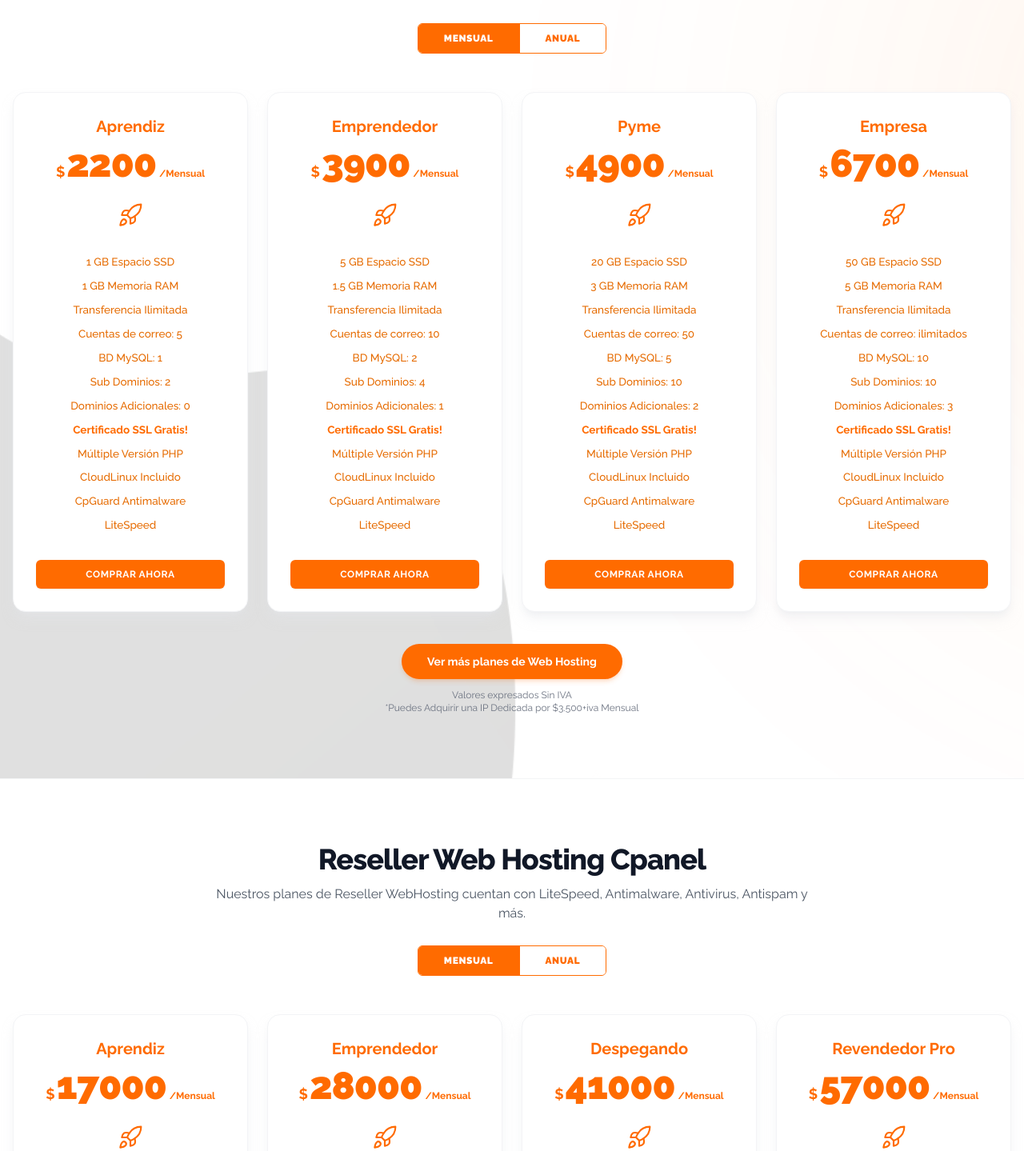
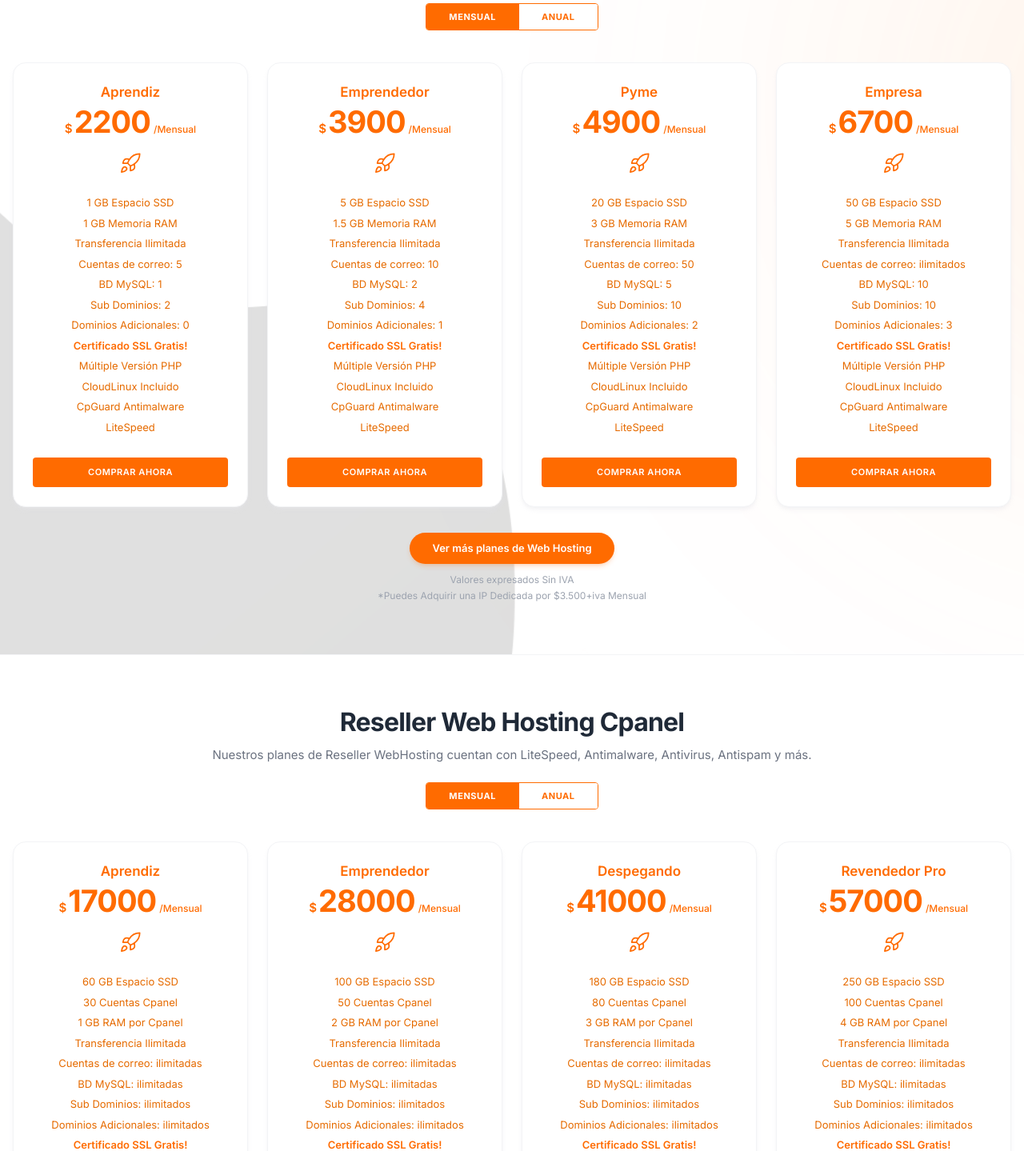
Before and after one commit to MajajiCL/oneservidores-web, a Next.js app: page / in a window 1280 px wide. Shown: the part 896-2335 px from the top of the page at 80% size. Built offline with nearby package versions, Linux system fonts and the light colour scheme.

Commit message:
Fix font family and sizing: apply official Elementor Inter typography hierarchy and scale down oversized headings/prices

```diff
--- a/app/globals.css
+++ b/app/globals.css
@@ -1,4 +1,4 @@
-@import url("https://fonts.googleapis.com/css2?family=Montserrat:wght@400;500;600;700;800;900&family=Raleway:wght@400;500;600;700;800;900&family=Inter:wght@300;400;500;600;700&display=swap");
+@import url("https://fonts.googleapis.com/css2?family=Inter:wght@300;400;500;600;700;800;900&family=Montserrat:wght@400;500;600;700;800;900&family=Roboto:wght@400;500;700&display=swap");
 
 @tailwind base;
 @tailwind components;
@@ -16,14 +16,16 @@ html {
 html, body {
   background: #ffffff;
   color: #333333;
-  font-family: 'Raleway', 'Montserrat', Inter, -apple-system, BlinkMacSystemFont, "Segoe UI", Roboto, sans-serif;
+  font-family: 'Inter', -apple-system, BlinkMacSystemFont, "Segoe UI", Roboto, sans-serif;
   -webkit-font-smoothing: antialiased;
   text-rendering: optimizeLegibility;
+  font-size: 16px;
+  line-height: 1.5;
 }
 
 h1, h2, h3, h4, h5, h6 {
-  font-family: 'Raleway', 'Montserrat', sans-serif;
-  font-weight: 700;
+  font-family: 'Inter', sans-serif;
+  color: #111827;
 }
 
 ::selection {
--- a/components/home/hosting-pricing.tsx
+++ b/components/home/hosting-pricing.tsx
@@ -74,7 +74,7 @@ export function HostingPricing() {
   const [billing, setBilling] = useState<"monthly" | "annual">("monthly");
 
   return (
-    <section id="planes-hosting" className="relative py-20 bg-white overflow-hidden border-b border-gray-100">
+    <section id="planes-hosting" className="relative py-16 bg-white overflow-hidden border-b border-gray-100">
       {/* Background overlay idéntico al de Hostiko Elementor original */}
       <div className="absolute inset-0 z-0 pointer-events-none opacity-40">
         <Image
@@ -86,22 +86,22 @@ export function HostingPricing() {
       </div>
 
       <div className="container relative z-10">
-        {/* Section Header */}
-        <div className="text-center max-w-3xl mx-auto space-y-3 mb-12">
-          <h2 className="text-3xl sm:text-4xl font-extrabold text-gray-900 tracking-tight">
+        {/* Section Header con tamaños idénticos a Elementor (h2: 32px) */}
+        <div className="text-center max-w-3xl mx-auto space-y-2.5 mb-10">
+          <h2 className="text-[32px] font-bold text-[#1f2937] tracking-tight leading-tight">
             Web Hosting Cpanel
           </h2>
-          <p className="text-sm sm:text-base text-gray-600">
+          <p className="text-[15px] text-gray-500 font-normal">
             Nuestros planes de WebHosting cuentan con LiteSpeed, Antimalware, Antivirus, Antispam y más.
           </p>
 
           {/* Authentic Switcher [MENSUAL] [ANUAL] */}
-          <div className="pt-4 flex items-center justify-center">
-            <div className="inline-flex rounded-md border border-[#FF6B00] overflow-hidden shadow-xs">
+          <div className="pt-3 flex items-center justify-center">
+            <div className="inline-flex rounded border border-[#FF6B00] overflow-hidden shadow-xs">
               <button
                 type="button"
                 onClick={() => setBilling("monthly")}
-                className={`px-8 py-2.5 text-xs font-black uppercase tracking-wider transition-all ${
+                className={`px-7 py-2 text-[11px] font-bold uppercase tracking-wider transition-all ${
                   billing === "monthly"
                     ? "bg-[#FF6B00] text-white"
                     : "bg-white text-[#FF6B00] hover:bg-orange-50"
@@ -112,7 +112,7 @@ export function HostingPricing() {
               <button
                 type="button"
                 onClick={() => setBilling("annual")}
-                className={`px-8 py-2.5 text-xs font-black uppercase tracking-wider transition-all border-l border-[#FF6B00] ${
+                className={`px-7 py-2 text-[11px] font-bold uppercase tracking-wider transition-all border-l border-[#FF6B00] ${
                   billing === "annual"
                     ? "bg-[#FF6B00] text-white"
                     : "bg-white text-[#FF6B00] hover:bg-orange-50"
@@ -124,7 +124,7 @@ export function HostingPricing() {
           </div>
         </div>
 
-        {/* 4 Cards Grid idénticas al diseño original */}
+        {/* 4 Cards Grid con tamaños y tipografía exactos */}
         <div className="grid sm:grid-cols-2 lg:grid-cols-4 gap-6 items-stretch">
           {plans.map((p) => {
             const price = billing === "monthly" ? p.monthlyPrice : p.annualPrice;
@@ -133,34 +133,34 @@ export function HostingPricing() {
             return (
               <div
                 key={p.name}
-                className="bg-white rounded-2xl p-7 shadow-lg shadow-gray-200/50 border border-gray-100 flex flex-col justify-between hover:shadow-xl transition-shadow text-center"
+                className="bg-white rounded-2xl p-6 shadow-md shadow-gray-200/40 border border-gray-100 flex flex-col justify-between hover:shadow-xl transition-shadow text-center"
               >
                 <div>
                   {/* Plan Name */}
-                  <h3 className="text-xl font-bold text-[#FF6B00] mb-2">
+                  <h3 className="text-[17px] font-semibold text-[#FF6B00] mb-1">
                     {p.name}
                   </h3>
 
-                  {/* Price */}
-                  <div className="flex items-baseline justify-center text-[#FF6B00] mb-4">
-                    <span className="text-lg font-bold mr-0.5">$</span>
-                    <span className="text-4xl sm:text-5xl font-black tracking-tight">
+                  {/* Price exacto: 38px, no 60px */}
+                  <div className="flex items-baseline justify-center text-[#FF6B00] mb-3">
+                    <span className="text-[15px] font-semibold mr-0.5">$</span>
+                    <span className="text-[38px] font-bold tracking-tight leading-none">
                       {price}
                     </span>
-                    <span className="text-xs font-bold ml-1 text-[#FF6B00]">
+                    <span className="text-[12px] font-medium ml-1 text-[#FF6B00]">
                       {period}
                     </span>
                   </div>
 
                   {/* Rocket Icon Original */}
-                  <div className="flex justify-center mb-6">
-                    <div className="h-12 w-12 flex items-center justify-center text-[#FF6B00]">
-                      <Rocket size={32} className="stroke-[1.6]" />
+                  <div className="flex justify-center mb-5">
+                    <div className="h-10 w-10 flex items-center justify-center text-[#FF6B00]">
+                      <Rocket size={28} className="stroke-[1.5]" />
                     </div>
                   </div>
 
-                  {/* Lista de características idéntica a la original */}
-                  <ul className="space-y-2 text-[13.5px] font-medium text-[#E66B00] pb-6 leading-relaxed">
+                  {/* Lista de características: 13px con interlineado natural */}
+                  <ul className="space-y-1.5 text-[13px] font-normal text-[#E66B00] pb-5 leading-normal">
                     <li>{p.ssd}</li>
                     <li>{p.ram}</li>
                     <li>{p.traffic}</li>
@@ -168,7 +168,7 @@ export function HostingPricing() {
                     <li>{p.mysql}</li>
                     <li>{p.subdomains}</li>
                     <li>{p.extraDomains}</li>
-                    <li className="font-bold text-[#FF6B00]">Certificado SSL Gratis!</li>
+                    <li className="font-semibold text-[#FF6B00]">Certificado SSL Gratis!</li>
                     <li>Múltiple Versión PHP</li>
                     <li>CloudLinux Incluido</li>
                     <li>CpGuard Antimalware</li>
@@ -182,7 +182,7 @@ export function HostingPricing() {
                     href="https://portal.oneservidores.com/clientarea.php"
                     target="_blank"
                     rel="noopener noreferrer"
-                    className="w-full py-2.5 rounded-md bg-[#FF6B00] hover:bg-[#E66000] text-white font-bold text-xs uppercase tracking-wider block transition shadow-sm"
+                    className="w-full py-2.5 rounded bg-[#FF6B00] hover:bg-[#E66000] text-white font-semibold text-[11px] uppercase tracking-wider block transition shadow-xs"
                   >
                     COMPRAR AHORA
                   </a>
@@ -193,14 +193,14 @@ export function HostingPricing() {
         </div>
 
         {/* Botón inferior "Ver más planes de Web Hosting" */}
-        <div className="pt-10 flex flex-col items-center justify-center space-y-3">
+        <div className="pt-8 flex flex-col items-center justify-center space-y-2.5">
           <Link
             href="/hosting"
-            className="px-8 py-3 rounded-full bg-[#FF6B00] hover:bg-[#E66000] text-white font-bold text-sm transition shadow-md shadow-orange-500/20"
+            className="px-7 py-2.5 rounded-full bg-[#FF6B00] hover:bg-[#E66000] text-white font-semibold text-[13px] transition shadow-md shadow-orange-500/20"
           >
             Ver más planes de Web Hosting
           </Link>
-          <div className="text-xs text-gray-500 text-center">
+          <div className="text-[12px] text-gray-400 text-center leading-relaxed">
             Valores expresados Sin IVA<br />
             *Puedes Adquirir una IP Dedicada por $3.500+iva Mensual
           </div>
--- a/components/home/reseller-pricing.tsx
+++ b/components/home/reseller-pricing.tsx
@@ -54,24 +54,24 @@ export function ResellerPricing() {
   const [billing, setBilling] = useState<"monthly" | "annual">("monthly");
 
   return (
-    <section className="relative py-20 bg-white overflow-hidden border-b border-gray-100">
+    <section className="relative py-16 bg-white overflow-hidden border-b border-gray-100">
       <div className="container relative z-10">
         {/* Section Header */}
-        <div className="text-center max-w-3xl mx-auto space-y-3 mb-12">
-          <h2 className="text-3xl sm:text-4xl font-extrabold text-gray-900 tracking-tight">
+        <div className="text-center max-w-3xl mx-auto space-y-2.5 mb-10">
+          <h2 className="text-[32px] font-bold text-[#1f2937] tracking-tight leading-tight">
             Reseller Web Hosting Cpanel
           </h2>
-          <p className="text-sm sm:text-base text-gray-600">
+          <p className="text-[15px] text-gray-500 font-normal">
             Nuestros planes de Reseller WebHosting cuentan con LiteSpeed, Antimalware, Antivirus, Antispam y más.
           </p>
 
           {/* Switcher [MENSUAL] [ANUAL] */}
-          <div className="pt-4 flex items-center justify-center">
-            <div className="inline-flex rounded-md border border-[#FF6B00] overflow-hidden shadow-xs">
+          <div className="pt-3 flex items-center justify-center">
+            <div className="inline-flex rounded border border-[#FF6B00] overflow-hidden shadow-xs">
               <button
                 type="button"
                 onClick={() => setBilling("monthly")}
-                className={`px-8 py-2.5 text-xs font-black uppercase tracking-wider transition-all ${
+                className={`px-7 py-2 text-[11px] font-bold uppercase tracking-wider transition-all ${
                   billing === "monthly"
                     ? "bg-[#FF6B00] text-white"
                     : "bg-white text-[#FF6B00] hover:bg-orange-50"
@@ -82,7 +82,7 @@ export function ResellerPricing() {
               <button
                 type="button"
                 onClick={() => setBilling("annual")}
-                className={`px-8 py-2.5 text-xs font-black uppercase tracking-wider transition-all border-l border-[#FF6B00] ${
+                className={`px-7 py-2 text-[11px] font-bold uppercase tracking-wider transition-all border-l border-[#FF6B00] ${
                   billing === "annual"
                     ? "bg-[#FF6B00] text-white"
                     : "bg-white text-[#FF6B00] hover:bg-orange-50"
@@ -94,7 +94,7 @@ export function ResellerPricing() {
           </div>
         </div>
 
-        {/* 4 Cards Grid */}
+        {/* 4 Cards Grid con proporciones exactas */}
         <div className="grid sm:grid-cols-2 lg:grid-cols-4 gap-6 items-stretch">
           {resellerPlans.map((p) => {
             const price = billing === "monthly" ? p.monthlyPrice : p.annualPrice;
@@ -103,30 +103,30 @@ export function ResellerPricing() {
             return (
               <div
                 key={p.name}
-                className="bg-white rounded-2xl p-7 shadow-lg shadow-gray-200/50 border border-gray-100 flex flex-col justify-between hover:shadow-xl transition-shadow text-center"
+                className="bg-white rounded-2xl p-6 shadow-md shadow-gray-200/40 border border-gray-100 flex flex-col justify-between hover:shadow-xl transition-shadow text-center"
               >
                 <div>
-                  <h3 className="text-xl font-bold text-[#FF6B00] mb-2">
+                  <h3 className="text-[17px] font-semibold text-[#FF6B00] mb-1">
                     {p.name}
                   </h3>
 
-                  <div className="flex items-baseline justify-center text-[#FF6B00] mb-4">
-                    <span className="text-lg font-bold mr-0.5">$</span>
-                    <span className="text-4xl sm:text-5xl font-black tracking-tight">
+                  <div className="flex items-baseline justify-center text-[#FF6B00] mb-3">
+                    <span className="text-[15px] font-semibold mr-0.5">$</span>
+                    <span className="text-[38px] font-bold tracking-tight leading-none">
                       {price}
                     </span>
-                    <span className="text-xs font-bold ml-1 text-[#FF6B00]">
+                    <span className="text-[12px] font-medium ml-1 text-[#FF6B00]">
                       {period}
                     </span>
                   </div>
 
-                  <div className="flex justify-center mb-6">
-                    <div className="h-12 w-12 flex items-center justify-center text-[#FF6B00]">
-                      <Rocket size={32} className="stroke-[1.6]" />
+                  <div className="flex justify-center mb-5">
+                    <div className="h-10 w-10 flex items-center justify-center text-[#FF6B00]">
+                      <Rocket size={28} className="stroke-[1.5]" />
                     </div>
                   </div>
 
-                  <ul className="space-y-2 text-[13.5px] font-medium text-[#E66B00] pb-6 leading-relaxed">
+                  <ul className="space-y-1.5 text-[13px] font-normal text-[#E66B00] pb-5 leading-normal">
                     <li>{p.ssd}</li>
                     <li>{p.cpanelAccounts}</li>
                     <li>{p.ramPerAccount}</li>
@@ -135,7 +135,7 @@ export function ResellerPricing() {
                     <li>BD MySQL: ilimitadas</li>
                     <li>Sub Dominios: ilimitados</li>
                     <li>Dominios Adicionales: ilimitados</li>
-                    <li className="font-bold text-[#FF6B00]">Certificado SSL Gratis!</li>
+                    <li className="font-semibold text-[#FF6B00]">Certificado SSL Gratis!</li>
                     <li>Múltiple Versión PHP</li>
                     <li>CloudLinux Incluido</li>
                     <li>CpGuard Antimalware</li>
@@ -148,7 +148,7 @@ export function ResellerPricing() {
                     href="https://portal.oneservidores.com/clientarea.php"
                     target="_blank"
                     rel="noopener noreferrer"
-                    className="w-full py-2.5 rounded-md bg-[#FF6B00] hover:bg-[#E66000] text-white font-bold text-xs uppercase tracking-wider block transition shadow-sm"
+                    className="w-full py-2.5 rounded bg-[#FF6B00] hover:bg-[#E66000] text-white font-semibold text-[11px] uppercase tracking-wider block transition shadow-xs"
                   >
                     COMPRAR AHORA
                   </a>
@@ -158,7 +158,7 @@ export function ResellerPricing() {
           })}
         </div>
 
-        <div className="pt-10 text-center text-xs text-gray-500">
+        <div className="pt-8 text-center text-[12px] text-gray-400 leading-relaxed">
           Valores expresados Sin IVA<br />
           *Puedes Adquirir una IP Dedicada por $3.500+iva Mensual
         </div>
```
Also changed, not shown: components/home/vps-featured.tsx (+48 -48 lines).
